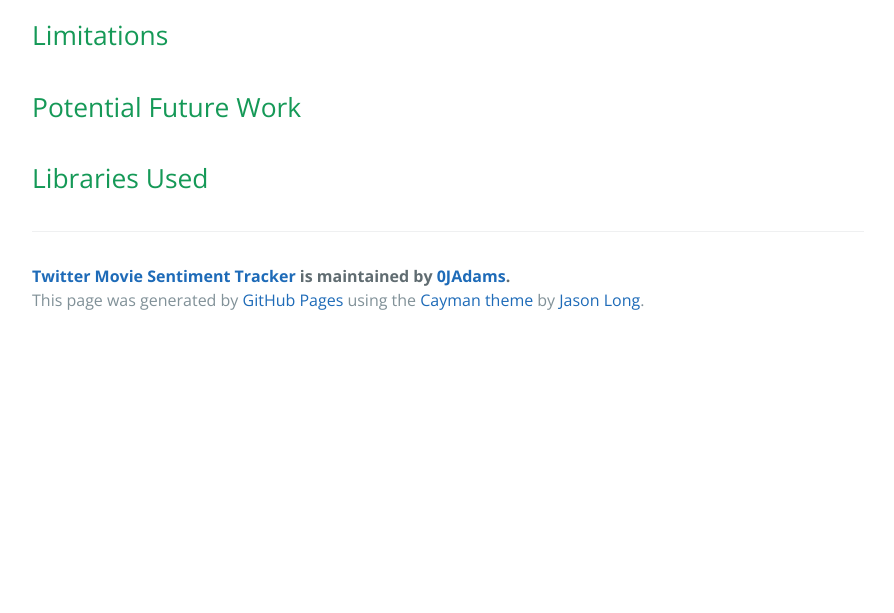
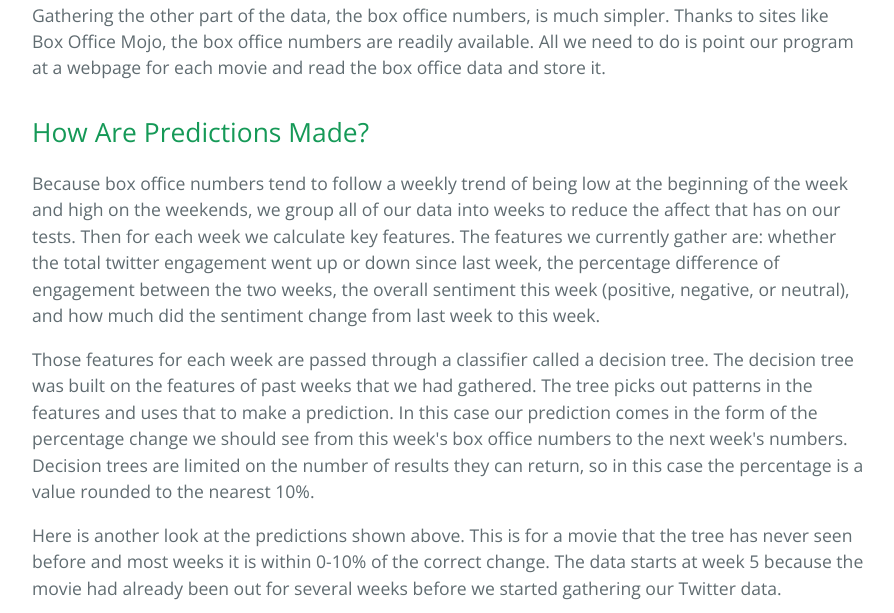
Before and after one commit to 0JAdams/TwitterMovieTracker, a plain HTML site: page index.html in a window 1280 px wide. Shown: the part 4470-5083 px from the top of the page, without its empty margins (192-1086 px from the left). Before the commit the page ends 4814 px from the top, so only its background shows below. Drawn offline with nearby package versions, Linux system fonts and the light colour scheme.

Commit message:
Create gh-pages branch via GitHub

```diff
--- a/index.html
+++ b/index.html
@@ -58,19 +58,29 @@
 <p>This is demonstrated here:
 <img src="https://raw.githubusercontent.com/0JAdams/TwitterMovieTracker/gh-pages/images/preprocessanim7.gif" alt="Preprocess Tweet"></p>
 
-<p>Now that the tweet is ready, it is passed on to a series of machine learning classification algorithms that will each analyze and tell us whether it believes that tweet is speaking positively or negatively.  Due to the complexity of language, especially with words having multiple meanings, these classifiers are not perfectly accurate.  In order to improve our results, we use several of them, and each one votes on what it thinks the correct answer is.  We then take whichever answer is most popular as the correct answer. That result is then stored for later use.</p>
+<p>Now that the tweet is ready, it is passed on to a series of machine learning classification algorithms that will each analyze and tell us whether it believes that tweet is speaking positively or negatively. Due to the complexity of spoken languages, especially with words having multiple meanings, these classifiers are not perfectly accurate. In order to improve our results, we use several of them, and each one votes on what it thinks the correct answer is.  We then take whichever answer is most popular as the correct answer. That result is then stored for later use.</p>
 
 <p>A flow chart of this process can be seen here:
 <img src="https://raw.githubusercontent.com/0JAdams/TwitterMovieTracker/gh-pages/images/sentiment-analysis-flow-chart.png" alt="Sentiment Analysis Flow Chart"></p>
 
-<h2>
-<a id="limitations" class="anchor" href="#limitations" aria-hidden="true"><span class="octicon octicon-link"></span></a>Limitations</h2>
+<p>Gathering the other part of the data, the box office numbers, is much simpler. Thanks to sites like Box Office Mojo, the box office numbers are readily available.  All we need to do is point our program at a webpage for each movie and read the box office data and store it.</p>
 
 <h2>
-<a id="potential-future-work" class="anchor" href="#potential-future-work" aria-hidden="true"><span class="octicon octicon-link"></span></a>Potential Future Work</h2>
+<a id="how-are-predictions-made" class="anchor" href="#how-are-predictions-made" aria-hidden="true"><span class="octicon octicon-link"></span></a>How Are Predictions Made?</h2>
+
+<p>Because box office numbers tend to follow a weekly trend of being low at the beginning of the week and high on the weekends, we group all of our data into weeks to reduce the affect that has on our tests.  Then for each week we calculate key features. The features we currently gather are:  whether the total twitter engagement went up or down since last week, the percentage difference of engagement between the two weeks, the overall sentiment this week (positive, negative, or neutral), and how much did the sentiment change from last week to this week.</p>
+
+<p>Those features for each week are passed through a classifier called a decision tree. The decision tree was built on the features of past weeks that we had gathered.  The tree picks out patterns in the features and uses that to make a prediction.  In this case our prediction comes in the form of the percentage change we should see from this week's box office numbers to the next week's numbers.  Decision trees are limited on the number of results they can return, so in this case the percentage is a value rounded to the nearest 10%.</p>
+
+<p>Here is another look at the predictions shown above. This is for a movie that the tree has never seen before and most weeks it is within 0-10% of the correct change.  The data starts at week 5 because the movie had already been out for several weeks before we started gathering our Twitter data.</p>
+
+<p><img src="https://raw.githubusercontent.com/0JAdams/TwitterMovieTracker/gh-pages/images/The%20Martian_weeklyfigure9.png" alt="Martian box office predictions"></p>
 
 <h2>
-<a id="libraries-used" class="anchor" href="#libraries-used" aria-hidden="true"><span class="octicon octicon-link"></span></a>Libraries Used</h2>
+<a id="limitations-and-potential-future-work" class="anchor" href="#limitations-and-potential-future-work" aria-hidden="true"><span class="octicon octicon-link"></span></a>Limitations And Potential Future Work</h2>
+
+<h2>
+<a id="libraries-and-resources-used" class="anchor" href="#libraries-and-resources-used" aria-hidden="true"><span class="octicon octicon-link"></span></a>Libraries And Resources Used</h2>
 
       <footer class="site-footer">
         <span class="site-footer-owner"><a href="https://github.com/0JAdams/TwitterMovieTracker">Twitter Movie Sentiment Tracker</a> is maintained by <a href="https://github.com/0JAdams">0JAdams</a>.</span>
```
Also changed, not shown: params.json (+1 -1 lines).
